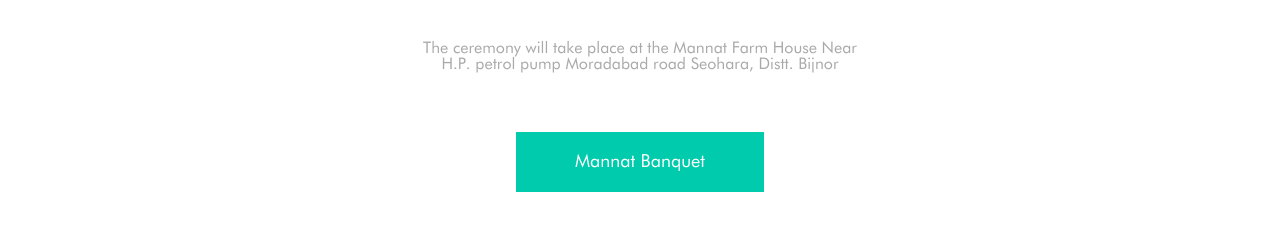
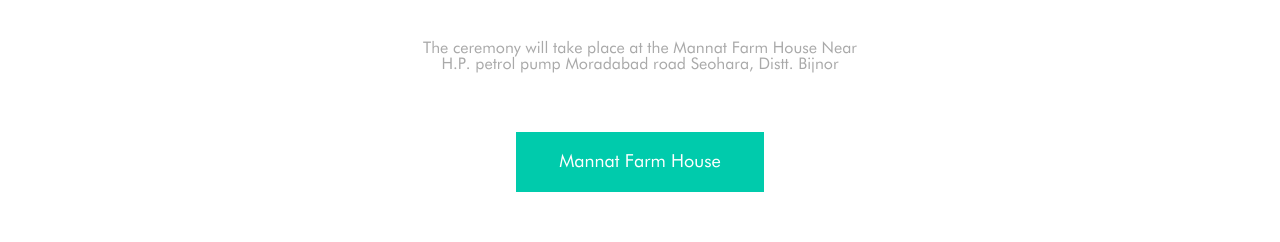
Before and after one commit to aman-daffodil/celebrating25yearsoflove, an Angular app: page / in a window 1280 px wide. Shown: the part 2200-2442 px from the top of the page. Built offline with nearby package versions, Linux system fonts and the light colour scheme.

Commit message:
change background text.

```diff
--- a/src/app/app.component.html
+++ b/src/app/app.component.html
@@ -21,7 +21,7 @@
   <div class="container">
       <h2>{{ constantsService.value.VENUE_TITLE }}</h2>
       <p>{{ constantsService.value.VENUE }}</p>
-      <button class="button-link" (click)="openDirection()">Mannat Banquet</button>
+      <button class="button-link" (click)="openDirection()">Mannat Farm House</button>
       <!-- <button class="button-link" data-url="http://www.canarysantabarbara.com/">CANARY HOTEL</button>
       <button class="button-link" data-url="http://www.montecitoinn.com/">MONTECITO INN</button> -->
   </div>
```
